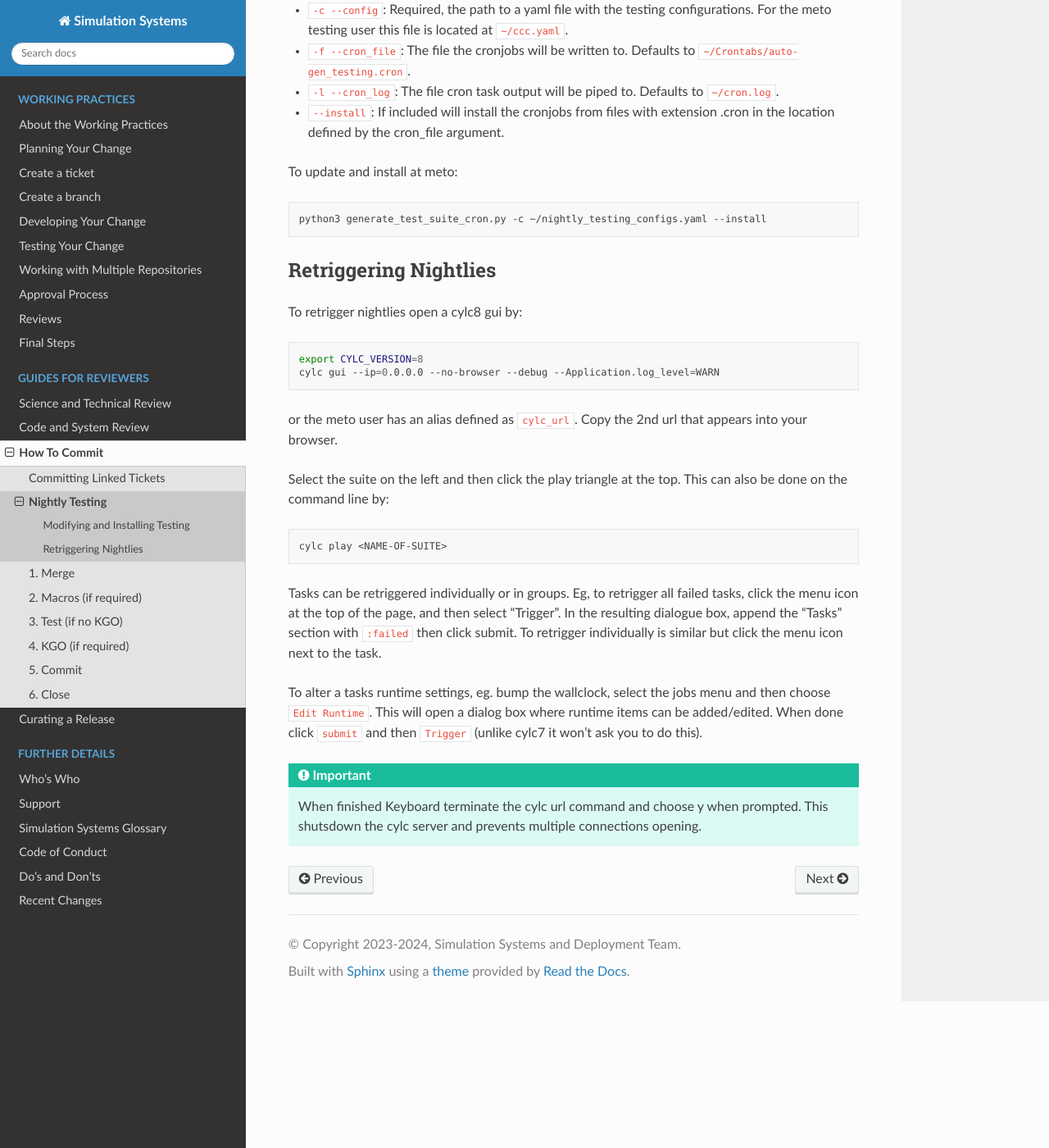
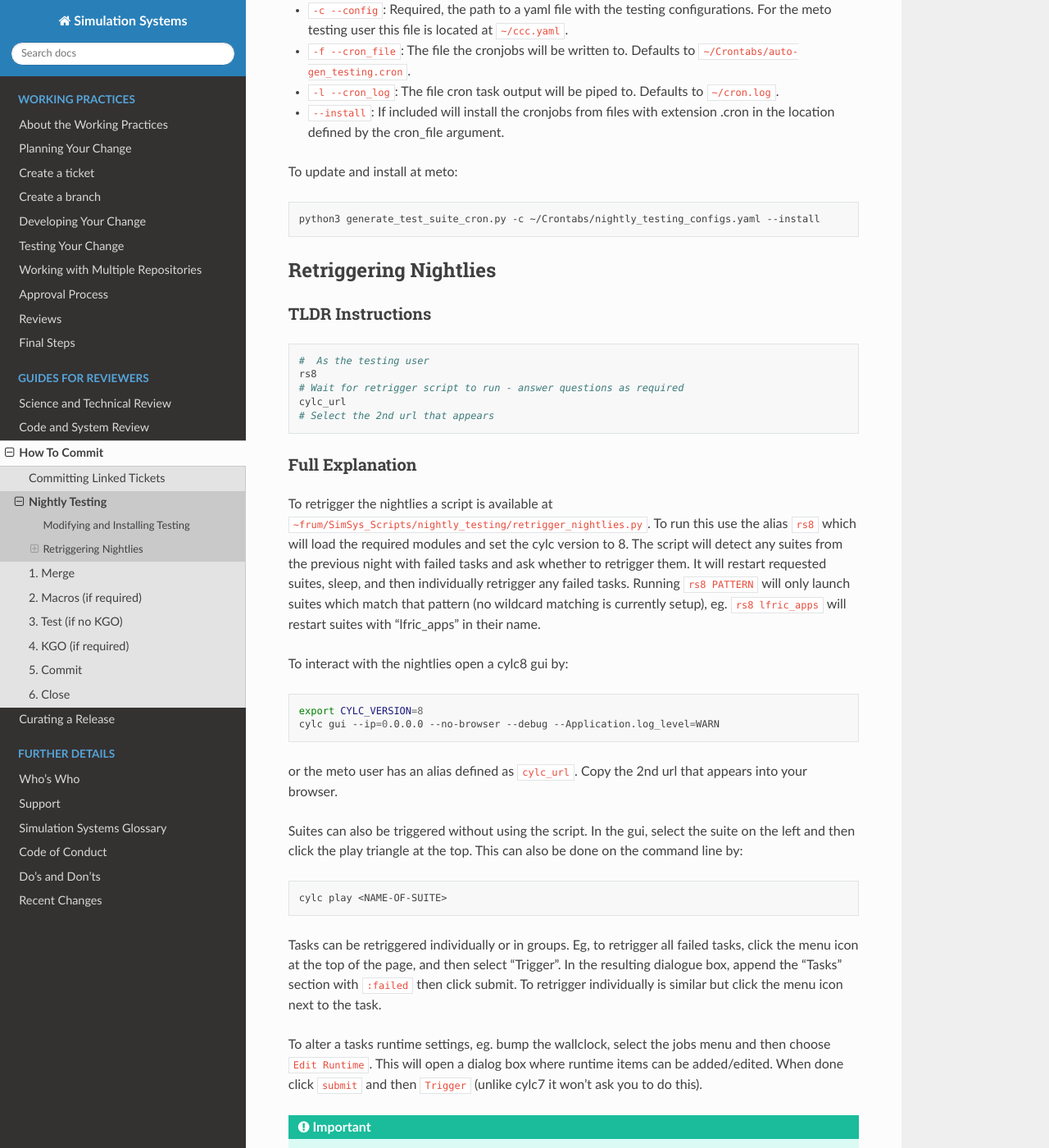
Before and after one commit to MetOffice/simulation-systems, a Sphinx documentation site: the page built from source/Reviewers/nightlytesting.rst, in a window 1280 px wide and 1400 px high, scrolled down 1224 px. Shown: the whole window at 82% size. Built offline with Sphinx 7.4.7 and the Read the Docs theme 2.0.0, drawn with Linux system fonts in a browser that asks for light colours.

Commit message:
Nightly retrigger (#159)

```diff
--- a/source/Reviewers/nightlytesting.rst
+++ b/source/Reviewers/nightlytesting.rst
@@ -51,12 +51,28 @@
 
 .. code-block:: bash
 
-    python3 generate_test_suite_cron.py -c ~/nightly_testing_configs.yaml --install
+    python3 generate_test_suite_cron.py -c ~/Crontabs/nightly_testing_configs.yaml --install
 
 Retriggering Nightlies
 ----------------------
 
-To retrigger nightlies open a cylc8 gui by:
+TLDR Instructions
+^^^^^^^^^^^^^^^^^
+
+.. code-block:: bash
+
+    #  As the testing user
+    rs8
+    # Wait for retrigger script to run - answer questions as required
+    cylc_url
+    # Select the 2nd url that appears
+
+Full Explanation
+^^^^^^^^^^^^^^^^
+
+To retrigger the nightlies a script is available at ``~frum/SimSys_Scripts/nightly_testing/retrigger_nightlies.py``. To run this use the alias ``rs8`` which will load the required modules and set the cylc version to 8. The script will detect any suites from the previous night with failed tasks and ask whether to retrigger them. It will restart requested suites, sleep, and then individually retrigger any failed tasks. Running ``rs8 PATTERN`` will only launch suites which match that pattern (no wildcard matching is currently setup), eg. ``rs8 lfric_apps`` will restart suites with "lfric_apps" in their name.
+
+To interact with the nightlies open a cylc8 gui by:
 
 .. code-block:: bash
 
@@ -65,7 +81,7 @@
 
 or the meto user has an alias defined as ``cylc_url``. Copy the 2nd url that appears into your browser.
 
-Select the suite on the left and then click the play triangle at the top. This can also be done on the command line by:
+Suites can also be triggered without using the script. In the gui, select the suite on the left and then click the play triangle at the top. This can also be done on the command line by:
 
 .. code-block:: bash
 
```
